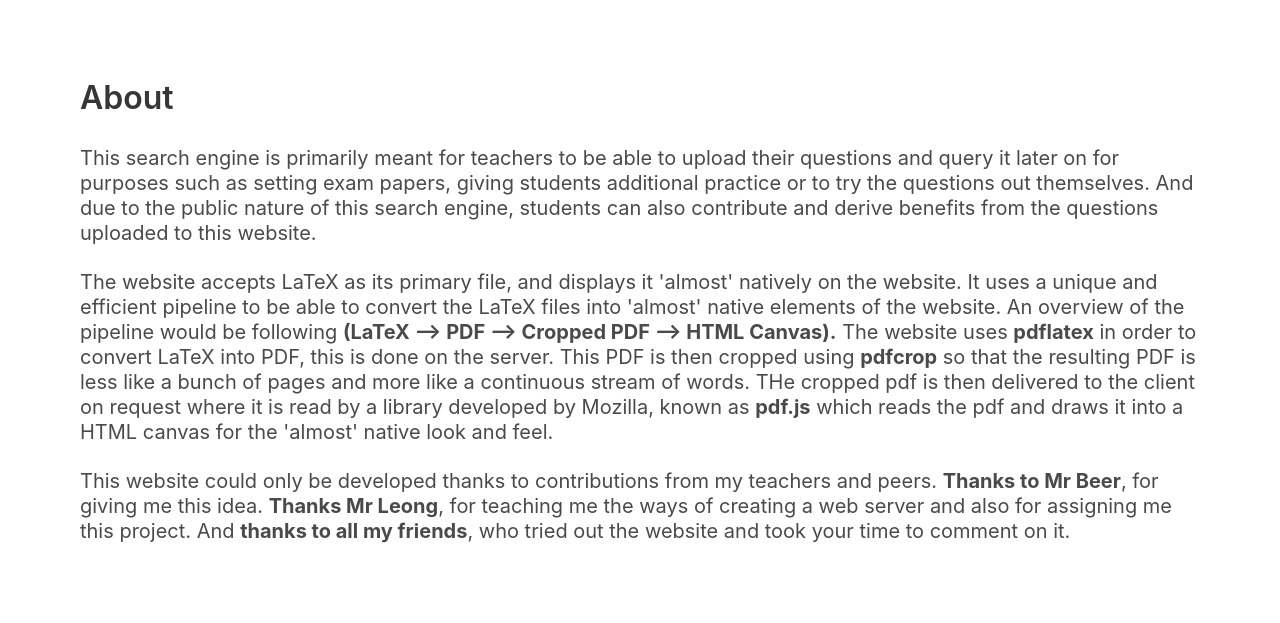
After one commit to kavishsathia/tau, a Flask app: page /about in a window 1280 px wide. The commit adds this page. Shown: the top 623 px of the page. Run offline with Flask 2, Linux system fonts and the light colour scheme; some libraries are stand-ins or nearby versions.

Commit message:
final touch

```diff
--- a/main.py
+++ b/main.py
@@ -2,6 +2,7 @@ from flask import Flask, render_template, request, redirect, session
 import sqlite3
 import hashlib
 import subprocess; from os.path import exists; from os import remove
+import time; import random
 
 app = Flask(__name__)
 app.secret_key = "computing"
@@ -16,7 +17,7 @@ class Question():
             except:
                 year = 0
             self.year = year
-            self.difficulty = attributes[2]
+            self.difficulty = attributes[2] if attributes[2] in ["H", "M", "E"] else "M"
             self.topic = attributes[3]
             if index + 1 < len(l):
                 self.question = l[index + 1]
@@ -65,8 +66,8 @@ def results_page():
             data = data + ("%" + search[i] + "%",)
             sql_string = sql_string + "topic LIKE ? AND "
         elif register == "-d":
-            data = data + ("%" + search[i] + "%",)
-            sql_string = sql_string + "difficulty LIKE ? AND "
+            data = data + (search[i],)
+            sql_string = sql_string + "difficulty = ? AND "
         elif register == "-y":
             try:
                 year = int(search[i])
@@ -75,7 +76,7 @@ def results_page():
             data = data + (year,)
             sql_string = sql_string + "year = ? AND "
 
-        # finding
+    # finding
     database = sqlite3.connect('questions.db')
     cursor = database.cursor()
     try:
@@ -140,6 +141,7 @@ def delete():
         if exists(f"static/{filename[0]}.aux"): remove(f"static/{filename[0]}.aux")
         if exists(f"static/{filename[0]}.log"): remove(f"static/{filename[0]}.log")
         if exists(f"static/{filename[0]}.pdf"): remove(f"static/{filename[0]}.pdf")
+        if exists(f"static/{filename[0]}-crop.pdf"): remove(f"static/{filename[0]}.pdf")
         if exists(f"static/{filename[0]}.tex"): remove(f"static/{filename[0]}.tex")
     return redirect("/contributions")
 
@@ -152,28 +154,32 @@ def upload_page():
 
 @app.route('/upload_data', methods=['POST'])
 def upload_data():
+
     if 'username' not in session:
         return redirect("/sign_in")
     contents = str(request.files['file'].read(), 'utf-8')
     data = data_process(contents)
     for datum in data:
+        hash = str(hashlib.sha256(datum.question.encode('utf-8')).hexdigest())
+        nonce = str(int(time.time()))
+        rand = str(random.randint(0, 100000))
         try:
-            file = open(f"static/{str(hashlib.sha256(datum.question.encode('utf-8')).hexdigest())}.tex", "w")
+            file = open(f"static/{hash}-{nonce}-{rand}.tex", "w")
             file.write(datum.question)
         finally:
             file.close()
-        subprocess.run(f"cd ~/tau/static/; pdflatex -halt-on-error -interaction=nonstopmode {str(hashlib.sha256(datum.question.encode('utf-8')).hexdigest())}.tex; pdfcrop {str(hashlib.sha256(datum.question.encode('utf-8')).hexdigest())}.pdf;", shell=True)
+        subprocess.run(f"cd ~/tau/static/; pdflatex -halt-on-error -interaction=nonstopmode {hash}-{nonce}-{rand}.tex; pdfcrop {hash}-{nonce}-{rand}.pdf;", shell=True)
         database = sqlite3.connect('questions.db')
         cursor = database.cursor()
         try:
-            if exists(f"static/{str(hashlib.sha256(datum.question.encode('utf-8')).hexdigest())}.pdf"):
-                sql_data = (datum.year, datum.difficulty, datum.topic, session['username'], str(hashlib.sha256(datum.question.encode('utf-8')).hexdigest()), datum.title, datum.question, 'Success')
+            if exists(f"static/{hash}-{nonce}-{rand}-crop.pdf"):
+                sql_data = (datum.year, datum.difficulty, datum.topic, session['username'], f"{hash}-{nonce}-{rand}", datum.title, datum.question, 'Success')
                 cursor.execute(f"INSERT INTO Question ('year', 'difficulty', "
                                f"'topic', 'username', 'file_name', 'title', 'contents', 'status') VALUES (?, "
                                f"?, ?, ?, ?, ?, ?, ?);", sql_data)
             else:
                 sql_data = (datum.year, datum.difficulty, datum.topic, session['username'],
-                           str(hashlib.sha256(datum.question.encode('utf-8')).hexdigest()), datum.title, datum.question,
+                           f"{hash}-{nonce}-{rand}", datum.title, datum.question,
                            'Error')
                 cursor.execute(f"INSERT INTO Question ('year', 'difficulty', "
                                f"'topic', 'username', 'file_name', 'title', 'contents', 'status') VALUES (?, "
@@ -222,6 +228,7 @@ def sign_up_data():
                 try:
                     sqlData = (userhash, data['username'])
                     database.execute(f"INSERT INTO User (userhash, username) VALUES (?, ?);", sqlData)
+                    session['username'] = data['username']
                     database.commit()
                     database.close()
                 except:
@@ -246,4 +253,12 @@ def sign_out():
     if 'username' in session: session.clear()
     return redirect("/")
 
+@app.route('/about', methods=['GET'])
+def about():
+    return render_template("about.html")
+
+@app.route('/help', methods=['GET'])
+def help():
+    return render_template("help.html")
+
 app.run(host="0.0.0.0", port=5003, debug=True)
--- /dev/null
+++ b/templates/about.html
@@ -0,0 +1,40 @@
+<!doctype html>
+<html lang="en">
+<head>
+    <meta charset="UTF-8">
+    <meta name="viewport"
+          content="width=device-width, user-scalable=no, initial-scale=1.0, maximum-scale=1.0, minimum-scale=1.0">
+    <meta http-equiv="X-UA-Compatible" content="ie=edge">
+    <title>About</title>
+    <script src="https://polyfill.io/v3/polyfill.min.js?features=es6"></script>
+    <script src="https://mozilla.github.io/pdf.js/build/pdf.js"></script>
+    <link rel="stylesheet" href="https://cdn.jsdelivr.net/npm/bulma@0.9.3/css/bulma.min.css">
+    <link rel="stylesheet" href="/static/stylesheet.css">
+</head>
+<body>
+   <div style="padding: 80px">
+       <h1 class="title" style="margin-bottom:50px">About</h1>
+        <h1 class="subtitle is-5">
+            This search engine is primarily meant for teachers to be able to upload their questions and query it later on for
+            purposes such as setting exam papers, giving students additional practice or to try the questions out themselves.
+            And due to the public nature of this search engine, students can also contribute and derive benefits from the questions
+            uploaded to this website.
+        </h1>
+        <h1 class="subtitle is-5">
+            The website accepts LaTeX as its primary file, and displays it 'almost' natively on the website. It uses a unique and
+            efficient pipeline to be able to convert the LaTeX files into 'almost' native elements of the website. An overview of
+            the pipeline would be following <b>(LaTeX --> PDF --> Cropped PDF --> HTML Canvas).</b> The website uses <b>pdflatex</b> in order to
+            convert LaTeX into PDF, this is done on the server. This PDF is then cropped using <b>pdfcrop</b> so that the resulting PDF is
+            less like a bunch of pages and more like a continuous stream of words. THe cropped pdf is then delivered to the client on
+            request where it is read by a library developed by Mozilla, known as <b>pdf.js</b> which reads the pdf and draws it into a HTML
+            canvas for the 'almost' native look and feel.
+        </h1>
+       <h1 class="subtitle is-5">
+            This website could only be developed thanks to contributions from my teachers and peers.
+           <b>Thanks to Mr Beer</b>, for giving me this idea.
+           <b>Thanks Mr Leong</b>, for teaching me the ways of creating a web server and also for assigning me this project.
+           And <b>thanks to all my friends</b>, who tried out the website and took your time to comment on it.
+        </h1>
+   </div>
+</body>
+</html>
--- a/templates/error.html
+++ b/templates/error.html
@@ -14,8 +14,8 @@
 <body>
 <div class="nav-margin" id="header">
     <div class="start">
-       <button class="button is-white">About</button>
-        <button class="button is-white">Help</button>
+       <a href="/about"><button class="button is-white">About</button></a>
+        <a href="/help"><button class="button is-white">Help</button></a>
     </div>
         {% if data == "" %}
             <a href="/sign_in" class="end">
--- a/templates/index.html
+++ b/templates/index.html
@@ -20,8 +20,8 @@
 <body>
 <div class="nav-margin" id="header">
     <div class="start">
-       <button class="button is-white">About</button>
-        <button class="button is-white">Help</button>
+       <a href="/about"><button class="button is-white">About</button></a>
+        <a href="/help"><button class="button is-white">Help</button></a>
     </div>
         {% if data == "" %}
             <a href="/sign_in" class="end">
@@ -61,7 +61,7 @@
         <img src="/static/tau2.png" width=100px height=100px class="laptop">
         <img src="/static/tau2.png" width=85px height=85px class="mobile">
     </div>
-    <input class="input search-margin" type="text" name="search" placeholder="Search for questions">
+    <input class="input search-margin" type="text" name="search" placeholder="{query} -t {topic} -d {difficulty H/M/E} -y {year}">
     </form>
 </div>
 </body>
--- a/templates/sign_in.html
+++ b/templates/sign_in.html
@@ -14,8 +14,8 @@
 <body>
 <div class="nav-margin" id="header">
     <div class="start">
-       <button class="button is-white">About</button>
-        <button class="button is-white">Help</button>
+       <a href="/about"><button class="button is-white">About</button></a>
+        <a href="/help"><button class="button is-white">Help</button></a>
     </div>
 </div>
 <div class="sign-in-center">
--- a/templates/sign_up.html
+++ b/templates/sign_up.html
@@ -14,8 +14,8 @@
 <body>
 <div class="nav-margin" id="header">
     <div class="start">
-       <button class="button is-white">About</button>
-        <button class="button is-white">Help</button>
+       <a href="/about"><button class="button is-white">About</button></a>
+        <a href="/help"><button class="button is-white">Help</button></a>
     </div>
 </div>
 <div class="sign-in-center">
--- a/templates/upload.html
+++ b/templates/upload.html
@@ -24,8 +24,8 @@
 <body>
 <div class="nav-margin" id="header">
     <div class="start">
-       <button class="button is-white">About</button>
-        <button class="button is-white">Help</button>
+       <a href="/about"><button class="button is-white">About</button></a>
+        <a href="/help"><button class="button is-white">Help</button></a>
     </div>
         {% if data[0] == "" %}
             <a href="/sign_in" class="end">
```
Also changed, not shown: templates/contributions.html (+11 -3 lines), templates/help.html (added, +40 -0 lines), templates/results.html (+17 -9 lines), questions.db.
